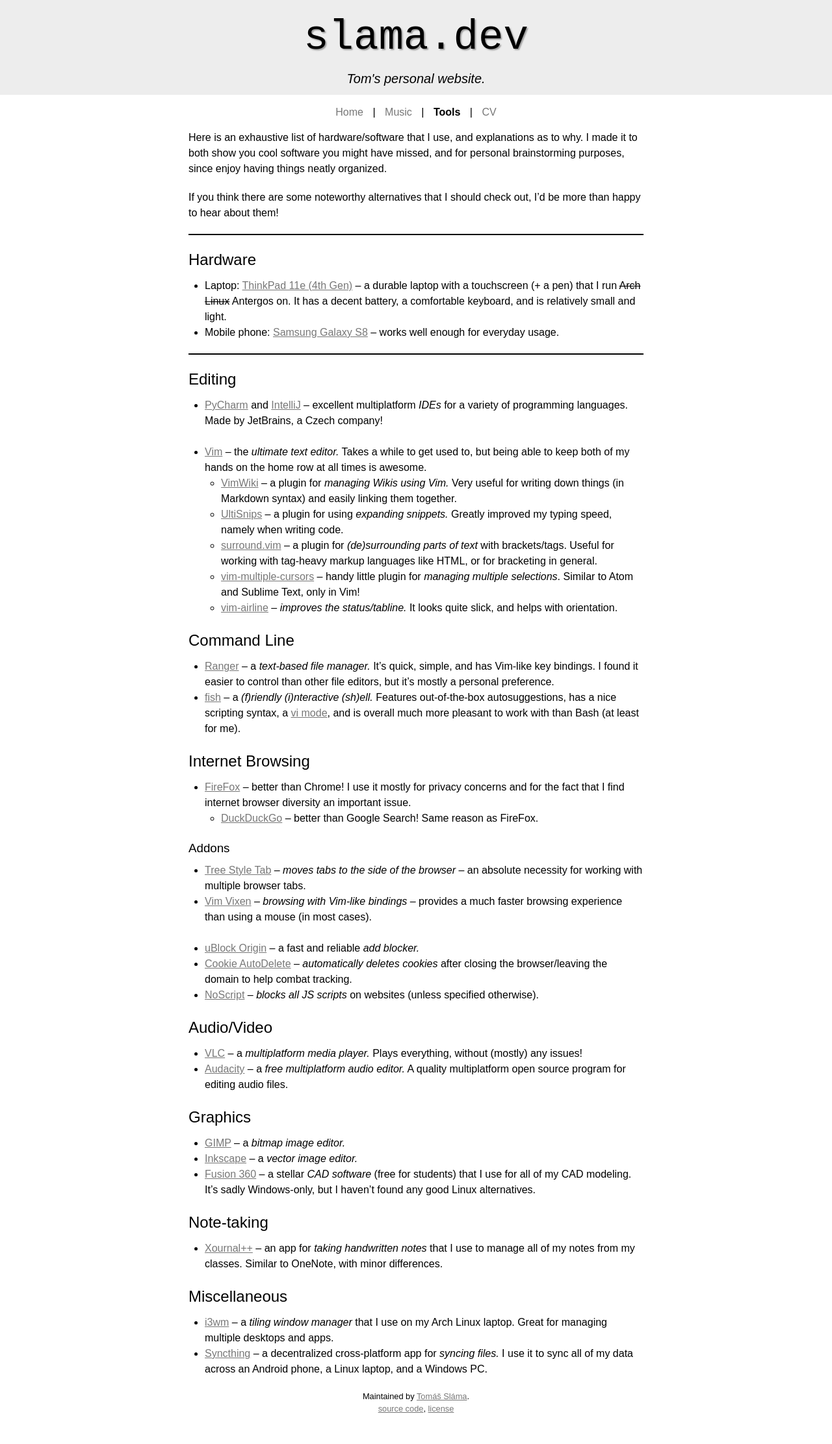
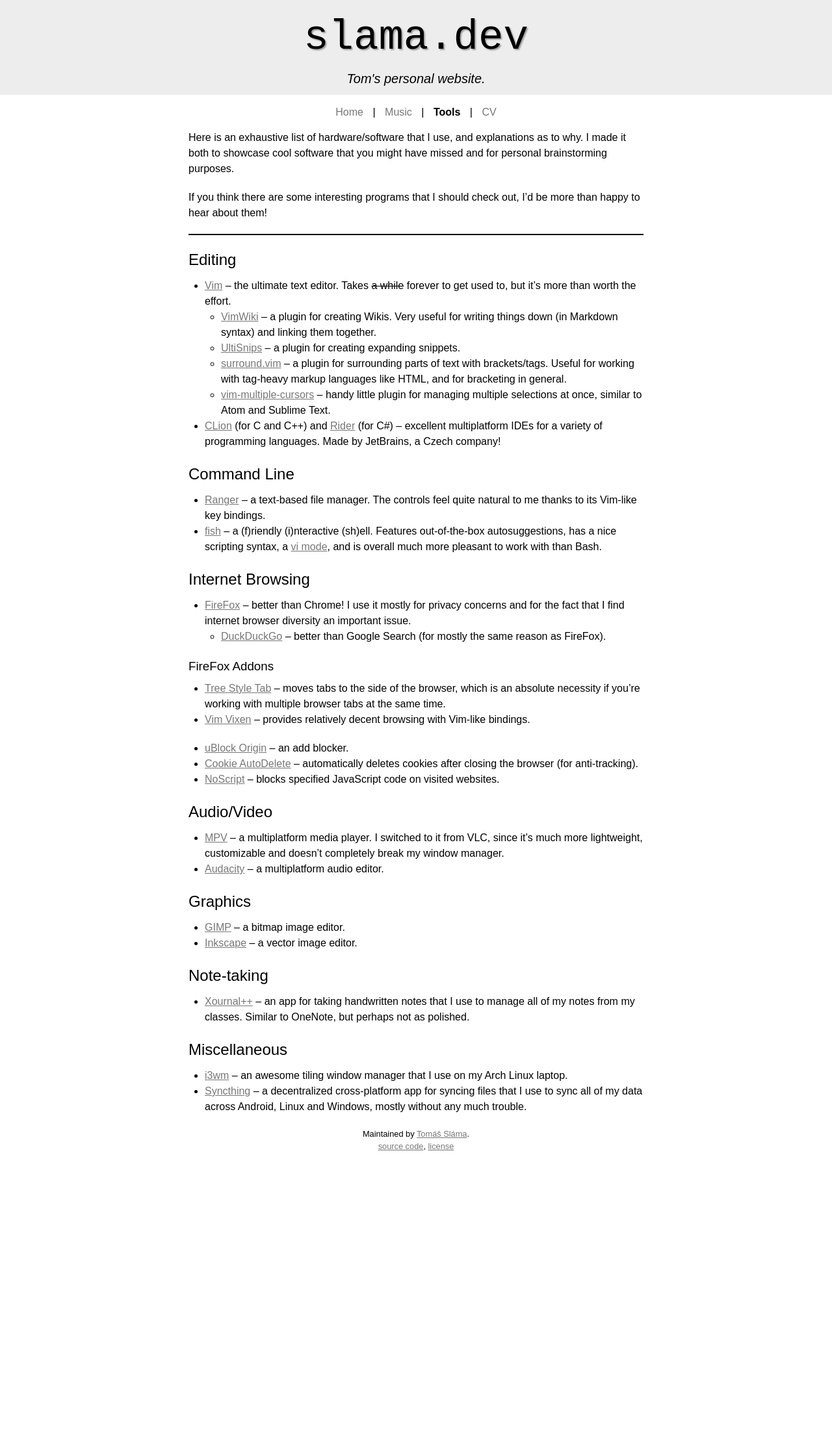
Before and after one commit to xiaoxiae/slama.dev, a Jekyll site: the page built from tools.md, in a window 1280 px wide. Shown: the whole page at 65% size. Built offline with Jekyll 4.4.1, drawn with Linux system fonts in a browser that asks for light colours; nearby versions of some CDN libraries; some web fonts are replaced; library files that are not in the unit come from our copies; after the commit the page ends 1819 px from its top, so only the background shows below that.

Commit message:
update index, music, tools content

```diff
--- a/_sass/_main.scss
+++ b/_sass/_main.scss
@@ -171,6 +171,11 @@
 		white-space:nowrap;
 	}
 }
+
+// CSS for aligning text
+.left {text-align: left;}
+.center {text-align: center;}
+.right {text-align: right;}
 
 body {
 	// text formatting
--- a/tools.md
+++ b/tools.md
@@ -5,54 +5,47 @@
 ---
 
 Here is an exhaustive list of hardware/software that I use, and explanations as to why.
-I made it to both show you cool software you might have missed, and for personal brainstorming purposes, since enjoy having things neatly organized.
+I made it both to showcase cool software that you might have missed and for personal brainstorming purposes.
 
-If you think there are some noteworthy alternatives that I should check out, I'd be more than happy to hear about them!
-
----
-
-## Hardware
-- Laptop: [ThinkPad 11e (4th Gen)](https://www.lenovo.com/us/en/laptops/thinkpad/11e-and-chromebooks/c/thinkpad11e) -- a durable laptop with a touchscreen (+ a pen) that I run ~~Arch Linux~~ Antergos on. It has a decent battery, a comfortable keyboard, and is relatively small and light.
-- Mobile phone: [Samsung Galaxy S8](https://www.samsung.com/us/explore/galaxy-s8/) -- works well enough for everyday usage.
+If you think there are some interesting programs that I should check out, I'd be more than happy to hear about them!
 
 ---
 
 ## Editing
-- [PyCharm](https://www.jetbrains.com/pycharm/) and [IntelliJ](https://www.jetbrains.com/idea/) -- excellent multiplatform _IDEs_ for a variety of programming languages. Made by JetBrains, a Czech company!<br/><br/>
-- [Vim](https://www.vim.org/) -- the _ultimate text editor._ Takes a while to get used to, but being able to keep both of my hands on the home row at all times is awesome.
-  - [VimWiki](https://github.com/vimwiki/vimwiki) -- a plugin for _managing Wikis using Vim._ Very useful for writing down things (in Markdown syntax) and easily linking them together.
-  - [UltiSnips](https://github.com/sirver/UltiSnips) -- a plugin for using _expanding snippets._ Greatly improved my typing speed, namely when writing code.
-  - [surround.vim](https://github.com/tpope/vim-surround) -- a plugin for _(de)surrounding parts of text_ with brackets/tags. Useful for working with tag-heavy markup languages like HTML, or for bracketing in general.
-  - [vim-multiple-cursors](https://github.com/terryma/vim-multiple-cursors) -- handy little plugin for _managing multiple selections_. Similar to Atom and Sublime Text, only in Vim!
-  - [vim-airline](https://github.com/vim-airline/vim-airline) -- _improves the status/tabline._ It looks quite slick, and helps with orientation.
+- [Vim](https://www.vim.org/) -- the ultimate text editor. Takes ~~a while~~ forever to get used to, but it's more than worth the effort.
+	- [VimWiki](https://github.com/vimwiki/vimwiki) -- a plugin for creating Wikis. Very useful for writing things down (in Markdown syntax) and linking them together.
+	- [UltiSnips](https://github.com/sirver/UltiSnips) -- a plugin for creating expanding snippets.
+	- [surround.vim](https://github.com/tpope/vim-surround) -- a plugin for surrounding parts of text with brackets/tags. Useful for working with tag-heavy markup languages like HTML, and for bracketing in general.
+	- [vim-multiple-cursors](https://github.com/terryma/vim-multiple-cursors) -- handy little plugin for managing multiple selections at once, similar to Atom and Sublime Text.
+- [CLion](https://www.jetbrains.com/clion/) (for C and C++) and [Rider](https://www.jetbrains.com/rider/) (for C#) -- excellent multiplatform IDEs for a variety of programming languages. Made by JetBrains, a Czech company!
 
 ## Command Line
-- [Ranger](https://wiki.archlinux.org/index.php/Ranger) -- a _text-based file manager._ It's quick, simple, and has Vim-like key bindings. I found it easier to control than other file editors, but it's mostly a personal preference.
-- [fish](https://fishshell.com/) -- a _(f)riendly (i)nteractive (sh)ell._ Features out-of-the-box autosuggestions, has a nice scripting syntax, a [vi mode](https://fishshell.com/docs/current/commands.html#fish_vi_mode), and is overall much more pleasant to work with than Bash (at least for me).
+- [Ranger](https://wiki.archlinux.org/index.php/Ranger) -- a text-based file manager. The controls feel quite natural to me thanks to its Vim-like key bindings.
+- [fish](https://fishshell.com/) -- a (f)riendly (i)nteractive (sh)ell. Features out-of-the-box autosuggestions, has a nice scripting syntax, a [vi mode](https://fishshell.com/docs/current/commands.html#fish_vi_mode), and is overall much more pleasant to work with than Bash.
 
 ## Internet Browsing
 - [FireFox](https://www.mozilla.org/en-US/firefox/) -- better than Chrome! I use it mostly for privacy concerns and for the fact that I find internet browser diversity an important issue.
-  - [DuckDuckGo](https://duckduckgo.com/) -- better than Google Search! Same reason as FireFox.
+	- [DuckDuckGo](https://duckduckgo.com/) -- better than Google Search (for mostly the same reason as FireFox).
 
-### Addons
-- [Tree Style Tab](https://addons.mozilla.org/en-US/firefox/addon/tree-style-tab/) -- _moves tabs to the side of the browser_ -- an absolute necessity for working with multiple browser tabs.
-- [Vim Vixen](https://addons.mozilla.org/en-US/firefox/addon/vim-vixen/) -- _browsing with Vim-like bindings_ -- provides a much faster browsing experience than using a mouse (in most cases).<br/><br/>
-- [uBlock Origin](https://addons.mozilla.org/en-US/firefox/addon/ublock-origin/) -- a fast and reliable _add blocker._
-- [Cookie AutoDelete](https://addons.mozilla.org/en-US/firefox/addon/cookie-autodelete/) -- _automatically deletes cookies_ after closing the browser/leaving the domain to help combat tracking.
-- [NoScript](https://addons.mozilla.org/en-US/firefox/addon/noscript/) -- _blocks all JS scripts_ on websites (unless specified otherwise).
+### FireFox Addons
+- [Tree Style Tab](https://addons.mozilla.org/en-US/firefox/addon/tree-style-tab/) -- moves tabs to the side of the browser, which is an absolute necessity if you're working with multiple browser tabs at the same time.
+- [Vim Vixen](https://addons.mozilla.org/en-US/firefox/addon/vim-vixen/) -- provides relatively decent browsing with Vim-like bindings.
+
+- [uBlock Origin](https://addons.mozilla.org/en-US/firefox/addon/ublock-origin/) -- an add blocker.
+- [Cookie AutoDelete](https://addons.mozilla.org/en-US/firefox/addon/cookie-autodelete/) -- automatically deletes cookies after closing the browser (for anti-tracking).
+- [NoScript](https://addons.mozilla.org/en-US/firefox/addon/noscript/) -- blocks specified JavaScript code on visited websites.
 
 ## Audio/Video
-- [VLC](https://www.videolan.org/vlc/) -- a _multiplatform media player._ Plays everything, without (mostly) any issues!
-- [Audacity](https://www.audacityteam.org/) -- a _free multiplatform audio editor._ A quality multiplatform open source program for editing audio files.
+- [MPV](https://www.videolan.org/vlc/) -- a multiplatform media player. I switched to it from VLC, since it's much more lightweight, customizable and doesn't completely break my window manager.
+- [Audacity](https://www.audacityteam.org/) -- a multiplatform audio editor.
 
 ## Graphics
-- [GIMP](https://www.gimp.org/) -- a _bitmap image editor._
-- [Inkscape](https://inkscape.org/) -- a _vector image editor._
-- [Fusion 360](https://www.autodesk.com/products/fusion-360) -- a stellar _CAD software_ (free for students) that I use for all of my CAD modeling. It's sadly Windows-only, but I haven't found any good Linux alternatives.
+- [GIMP](https://www.gimp.org/) -- a bitmap image editor.
+- [Inkscape](https://inkscape.org/) -- a vector image editor.
 
 ## Note-taking
-- [Xournal++](https://github.com/xournalpp/xournalpp) -- an app for _taking handwritten notes_ that I use to manage all of my notes from my classes. Similar to OneNote, with minor differences.
+- [Xournal++](https://github.com/xournalpp/xournalpp) -- an app for taking handwritten notes that I use to manage all of my notes from my classes. Similar to OneNote, but perhaps not as polished.
 
 ## Miscellaneous
-- [i3wm](https://i3wm.org/) -- a _tiling window manager_ that I use on my Arch Linux laptop. Great for managing multiple desktops and apps.
-- [Syncthing](https://syncthing.net/) -- a decentralized cross-platform app for _syncing files._ I use it to sync all of my data across an Android phone, a Linux laptop, and a Windows PC.
+- [i3wm](https://i3wm.org/) -- an awesome tiling window manager that I use on my Arch Linux laptop.
+- [Syncthing](https://syncthing.net/) -- a decentralized cross-platform app for syncing files that I use to sync all of my data across Android, Linux and Windows, mostly without any much trouble.
```
Also changed, not shown: index.html (deleted, +0 -19 lines), index.md (added, +23 -0 lines), music.md (+3 -2 lines).
